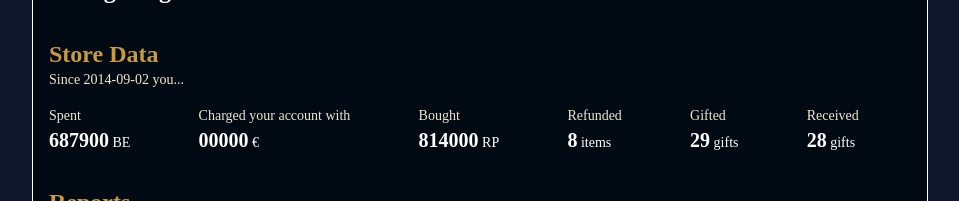
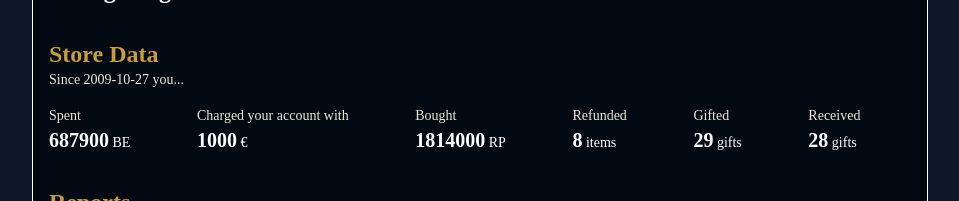
Before and after one commit to miguelmagueijo/Riot-Games-Data-Visualizer, a React (Vite) app: page / in a window 1280 px wide. Both pictures are taken after a click on the item "League of Legends". Shown: the part 428-629 px from the top of the page, without its empty margins (160-1119 px from the left). Built offline with nearby package versions, Linux system fonts and the light colour scheme; a web font is replaced by a local one.

Commit message:
Change demo data (not final)

```diff
--- a/src/routes/LeagueOfLegends/LeagueOfLegends.tsx
+++ b/src/routes/LeagueOfLegends/LeagueOfLegends.tsx
@@ -18,7 +18,7 @@
                 <div className="space-y-4">
                     <div>
                         <div className="font-bold text-2xl text-leagueGold4">Store Data</div>
-                        <div className="text-sm text-leagueGold1">Since 2014-09-02 you...</div>
+                        <div className="text-sm text-leagueGold1">Since 2009-10-27 you...</div>
                     </div>
                     <div className="grid grid-flow-col gap-4">
                         <div>
@@ -31,14 +31,14 @@
                         <div>
                             <div className="text-sm text-leagueGold1">Charged your account with</div>
                             <div>
-                                <span className="font-bold text-xl">00000</span>
+                                <span className="font-bold text-xl">1000</span>
                                 <span className="text-sm"> €</span>
                             </div>
                         </div>
                         <div>
                             <div className="text-sm text-leagueGold1">Bought</div>
                             <div>
-                                <span className="font-bold text-xl">814000</span>
+                                <span className="font-bold text-xl">1814000</span>
                                 <span className="text-sm"> RP</span>
                             </div>
                         </div>
```
